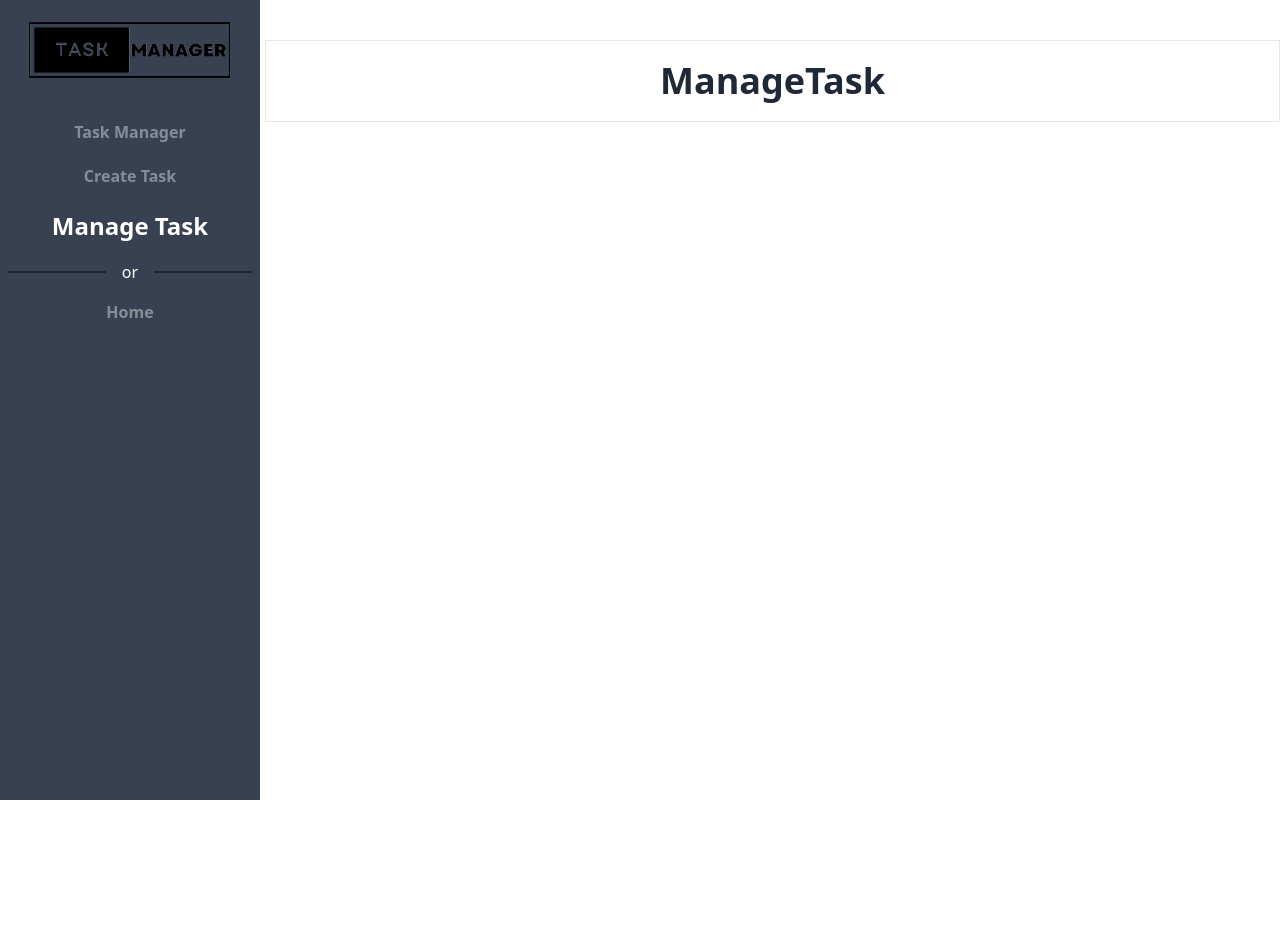
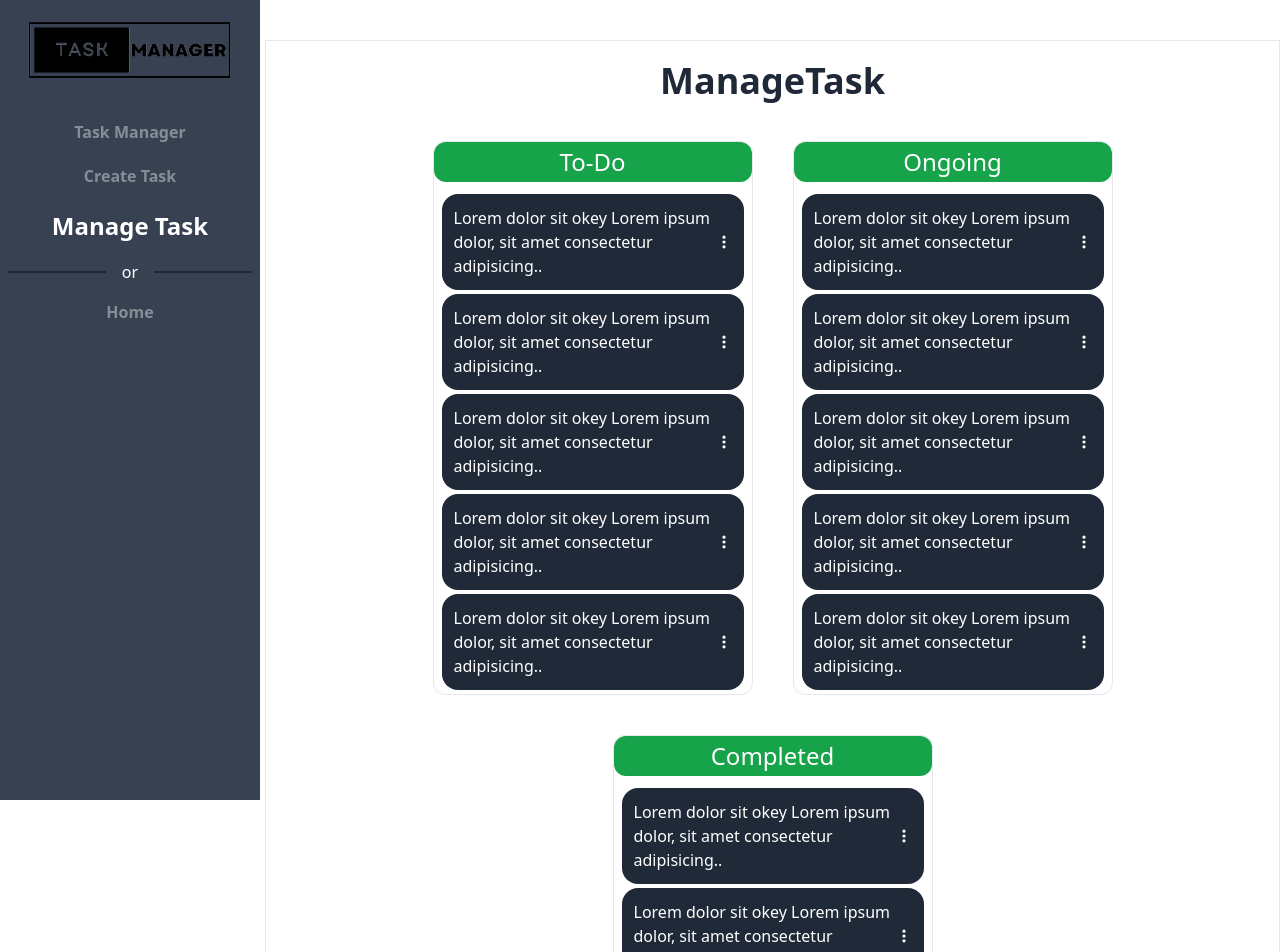
Before and after one commit to SiamIslamSagor/manage-your-task, a React (Vite) app: page /dashboard/manage-task in a window 1280 px wide. Shown: the top 952 px of the page. Before the commit the page ends 800 px from the top, so only its background shows below. Built offline with nearby package versions, Linux system fonts and the light colour scheme; no server answers; sample sign-in values are in the browser's storage.

Commit message:
create manage task layout with demo text

```diff
--- a/src/page/CreateTask.jsx
+++ b/src/page/CreateTask.jsx
@@ -2,13 +2,14 @@ import { useState } from "react";
 import { Helmet } from "react-helmet-async";
 import { useForm } from "react-hook-form";
 import toast, { Toaster } from "react-hot-toast";
+import useDataContext from "../hooks/useDataContext";
 
 const CreateTask = () => {
   // state
   const [priority, setPriority] = useState("high");
 
   // context data
-
+  const { user } = useDataContext();
   // hook form
   const {
     register,
@@ -19,9 +20,16 @@ const CreateTask = () => {
 
   // handler
   const onSubmit = data => {
-    console.log({ ...data, priority, status: "todo" });
+    // const toastId = toast.loading("processing...");
 
-    const toastId = toast.loading("processing...");
+    const allData = {
+      ...data,
+      priority,
+      status: "todo",
+      email: user?.email,
+      name: user?.displayName,
+    };
+    console.log(allData);
 
     ///////////
   };
@@ -89,7 +97,7 @@ const CreateTask = () => {
                       )}
                     </div>
 
-                    <div className="lg:flex w-full max-w-sm sm:-ml-6 max-sm:px-2  gap-1 ">
+                    <div className="lg:flex w-full max-w-sm mob:-ml-6 max-sm:px-2  gap-1 ">
                       <div className="lg:w-1/2 max-w-md w-full lg:max-w-lg">
                         <label className="label">
                           <span className="label-text">Task Deadlines</span>
--- a/src/page/ManageTask.jsx
+++ b/src/page/ManageTask.jsx
@@ -1,7 +1,236 @@
+import { HiDotsVertical } from "react-icons/hi";
+
 const ManageTask = () => {
+  const demoData = [
+    {
+      deadlines: "5pm",
+      description: "Code doing",
+      email: "mama@mami.com",
+      name: "mama",
+      priority: "high",
+      status: "todo",
+      title: "Code",
+    },
+    {
+      deadlines: "6pm",
+      description: "Bug fixing",
+      email: "papa@mami.com",
+      name: "papa",
+      priority: "medium",
+      status: "ongoing",
+      title: "Bug Fixing",
+    },
+    {
+      deadlines: "3pm",
+      description: "UI design",
+      email: "sister@mami.com",
+      name: "sister",
+      priority: "low",
+      status: "completed",
+      title: "UI Design",
+    },
+    {
+      deadlines: "4pm",
+      description: "Database optimization",
+      email: "brother@mami.com",
+      name: "brother",
+      priority: "high",
+      status: "todo",
+      title: "DB Optimization",
+    },
+    {
+      deadlines: "2pm",
+      description: "Testing",
+      email: "friend@mami.com",
+      name: "friend",
+      priority: "medium",
+      status: "ongoing",
+      title: "Testing",
+    },
+    {
+      deadlines: "1pm",
+      description: "Documentation",
+      email: "colleague@mami.com",
+      name: "colleague",
+      priority: "low",
+      status: "completed",
+      title: "Documentation",
+    },
+    {
+      deadlines: "7pm",
+      description: "Feature development",
+      email: "manager@mami.com",
+      name: "manager",
+      priority: "high",
+      status: "todo",
+      title: "Feature Development",
+    },
+    {
+      deadlines: "12pm",
+      description: "Code review",
+      email: "senior@mami.com",
+      name: "senior",
+      priority: "medium",
+      status: "ongoing",
+      title: "Code Review",
+    },
+    {
+      deadlines: "10am",
+      description: "Meeting with clients",
+      email: "client@mami.com",
+      name: "client",
+      priority: "low",
+      status: "completed",
+      title: "Client Meeting",
+    },
+    {
+      deadlines: "8pm",
+      description: "Deployment",
+      email: "devops@mami.com",
+      name: "devops",
+      priority: "high",
+      status: "todo",
+      title: "Deployment",
+    },
+  ];
+
   return (
     <div className="flex flex-col item-center justify-center border p-5 my-10">
-      <h1 className="text-4xl text-center font-bold">ManageTask</h1>
+      <h1 className="text-4xl text-center font-bold  mb-10">ManageTask</h1>
+      <div className="flex flex-wrap items-center justify-center gap-5 md:gap-8 lg:gap-10 h-full w-full">
+        <div className="max-w-xs border min-h-60 min-w-80 rounded-xl">
+          <h3 className="mb-3 text-center bg-green-600 text-2xl font-medium text-white rounded-xl leading-10">
+            To-Do
+          </h3>
+          <div className="mx-2">
+            <ul>
+              <li className="flex items-center justify-between bg-gray-800 my-1 p-3 rounded-2xl text-white font-medium">
+                Lorem dolor sit okey Lorem ipsum dolor, sit amet consectetur
+                adipisicing..
+                <span>
+                  <HiDotsVertical />
+                </span>
+              </li>
+              <li className="flex items-center justify-between bg-gray-800 my-1 p-3 rounded-2xl text-white font-medium">
+                Lorem dolor sit okey Lorem ipsum dolor, sit amet consectetur
+                adipisicing..
+                <span>
+                  <HiDotsVertical />
+                </span>
+              </li>
+              <li className="flex items-center justify-between bg-gray-800 my-1 p-3 rounded-2xl text-white font-medium">
+                Lorem dolor sit okey Lorem ipsum dolor, sit amet consectetur
+                adipisicing..
+                <span>
+                  <HiDotsVertical />
+                </span>
+              </li>
+              <li className="flex items-center justify-between bg-gray-800 my-1 p-3 rounded-2xl text-white font-medium">
+                Lorem dolor sit okey Lorem ipsum dolor, sit amet consectetur
+                adipisicing..
+                <span>
+                  <HiDotsVertical />
+                </span>
+              </li>
+              <li className="flex items-center justify-between bg-gray-800 my-1 p-3 rounded-2xl text-white font-medium">
+                Lorem dolor sit okey Lorem ipsum dolor, sit amet consectetur
+                adipisicing..
+                <span>
+                  <HiDotsVertical />
+                </span>
+              </li>
+            </ul>
+          </div>
+        </div>
+        <div className="max-w-xs border min-h-60 min-w-80 rounded-xl">
+          <h3 className="mb-3 text-center bg-green-600 text-2xl font-medium text-white rounded-xl leading-10">
+            Ongoing
+          </h3>
+          <div className="mx-2">
+            <ul>
+              <li className="flex items-center justify-between bg-gray-800 my-1 p-3 rounded-2xl text-white font-medium">
+                Lorem dolor sit okey Lorem ipsum dolor, sit amet consectetur
+                adipisicing..
+                <span>
+                  <HiDotsVertical />
+                </span>
+              </li>
+              <li className="flex items-center justify-between bg-gray-800 my-1 p-3 rounded-2xl text-white font-medium">
+                Lorem dolor sit okey Lorem ipsum dolor, sit amet consectetur
+                adipisicing..
+                <span>
+                  <HiDotsVertical />
+                </span>
+              </li>
+              <li className="flex items-center justify-between bg-gray-800 my-1 p-3 rounded-2xl text-white font-medium">
+                Lorem dolor sit okey Lorem ipsum dolor, sit amet consectetur
+                adipisicing..
+                <span>
+                  <HiDotsVertical />
+                </span>
+              </li>
+              <li className="flex items-center justify-between bg-gray-800 my-1 p-3 rounded-2xl text-white font-medium">
+                Lorem dolor sit okey Lorem ipsum dolor, sit amet consectetur
+                adipisicing..
+                <span>
+                  <HiDotsVertical />
+                </span>
+              </li>
+              <li className="flex items-center justify-between bg-gray-800 my-1 p-3 rounded-2xl text-white font-medium">
+                Lorem dolor sit okey Lorem ipsum dolor, sit amet consectetur
+                adipisicing..
+                <span>
+                  <HiDotsVertical />
+                </span>
+              </li>
+            </ul>
+          </div>
+        </div>
+        <div className="max-w-xs border min-h-60 min-w-80 rounded-xl">
+          <h3 className="mb-3 text-center bg-green-600 text-2xl font-medium text-white rounded-xl leading-10">
+            Completed
+          </h3>
+          <div className="mx-2">
+            <ul>
+              <li className="flex items-center justify-between bg-gray-800 my-1 p-3 rounded-2xl text-white font-medium">
+                Lorem dolor sit okey Lorem ipsum dolor, sit amet consectetur
+                adipisicing..
+                <span>
+                  <HiDotsVertical />
+                </span>
+              </li>
+              <li className="flex items-center justify-between bg-gray-800 my-1 p-3 rounded-2xl text-white font-medium">
+                Lorem dolor sit okey Lorem ipsum dolor, sit amet consectetur
+                adipisicing..
+                <span>
+                  <HiDotsVertical />
+                </span>
+              </li>
+              <li className="flex items-center justify-between bg-gray-800 my-1 p-3 rounded-2xl text-white font-medium">
+                Lorem dolor sit okey Lorem ipsum dolor, sit amet consectetur
+                adipisicing..
+                <span>
+                  <HiDotsVertical />
+                </span>
+              </li>
+              <li className="flex items-center justify-between bg-gray-800 my-1 p-3 rounded-2xl text-white font-medium">
+                Lorem dolor sit okey Lorem ipsum dolor, sit amet consectetur
+                adipisicing..
+                <span>
+                  <HiDotsVertical />
+                </span>
+              </li>
+              <li className="flex items-center justify-between bg-gray-800 my-1 p-3 rounded-2xl text-white font-medium">
+                Lorem dolor sit okey Lorem ipsum dolor, sit amet consectetur
+                adipisicing..
+                <span>
+                  <HiDotsVertical />
+                </span>
+              </li>
+            </ul>
+          </div>
+        </div>
+      </div>
     </div>
   );
 };
--- a/tailwind.config.js
+++ b/tailwind.config.js
@@ -2,6 +2,14 @@
 export default {
   content: ["./index.html", "./src/**/*.{js,ts,jsx,tsx}"],
   theme: {
+    screens: {
+      mob: "500px",
+      sm: "640px",
+      md: "768px",
+      lg: "1024px",
+      xl: "1280px",
+      "2xl": "1536px",
+    },
     extend: {
       colors: {
         "dp-color": "#222831",
```
